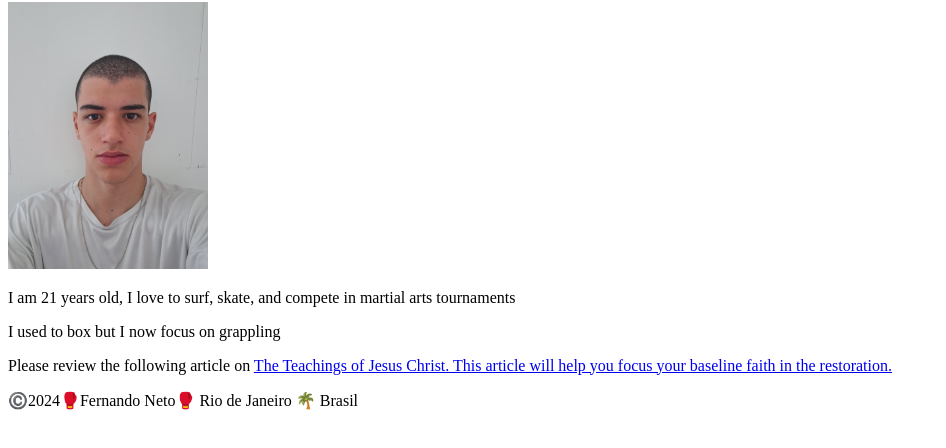
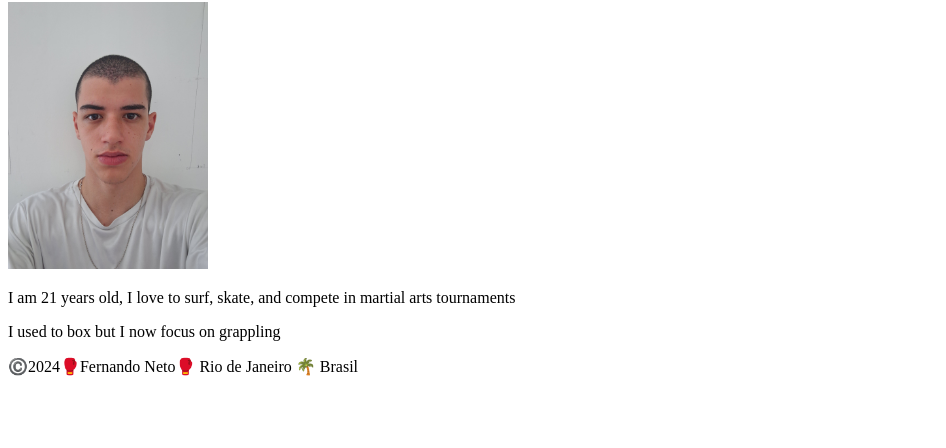
Before and after one commit to GrandSonNeto/wdd130, a plain HTML site: page index.html in a window 1280 px wide. Shown: the part 104-552 px from the top of the page, without its empty margins (0-946 px from the left). Drawn offline with Linux system fonts and the light colour scheme.

Commit message:
Uh nothing

```diff
--- a/index.html
+++ b/index.html
@@ -20,7 +20,7 @@
         <img src="images/profile.jpeg" alt="My profile picture" width="200"/>
         <p>I am 21 years old, I love to surf, skate, and compete in martial arts tournaments</p>
         <p> I used to box but I now focus on grappling</p>
-        <p>Please review the following article on <a href="https://www.churchofjesuschrist.org/study/general-conference/2023/04/51oaks">The Teachings of Jesus Christ. This article will help you focus your baseline faith in the restoration. </a></p>
+
     </main>
 
     <footer>
```
